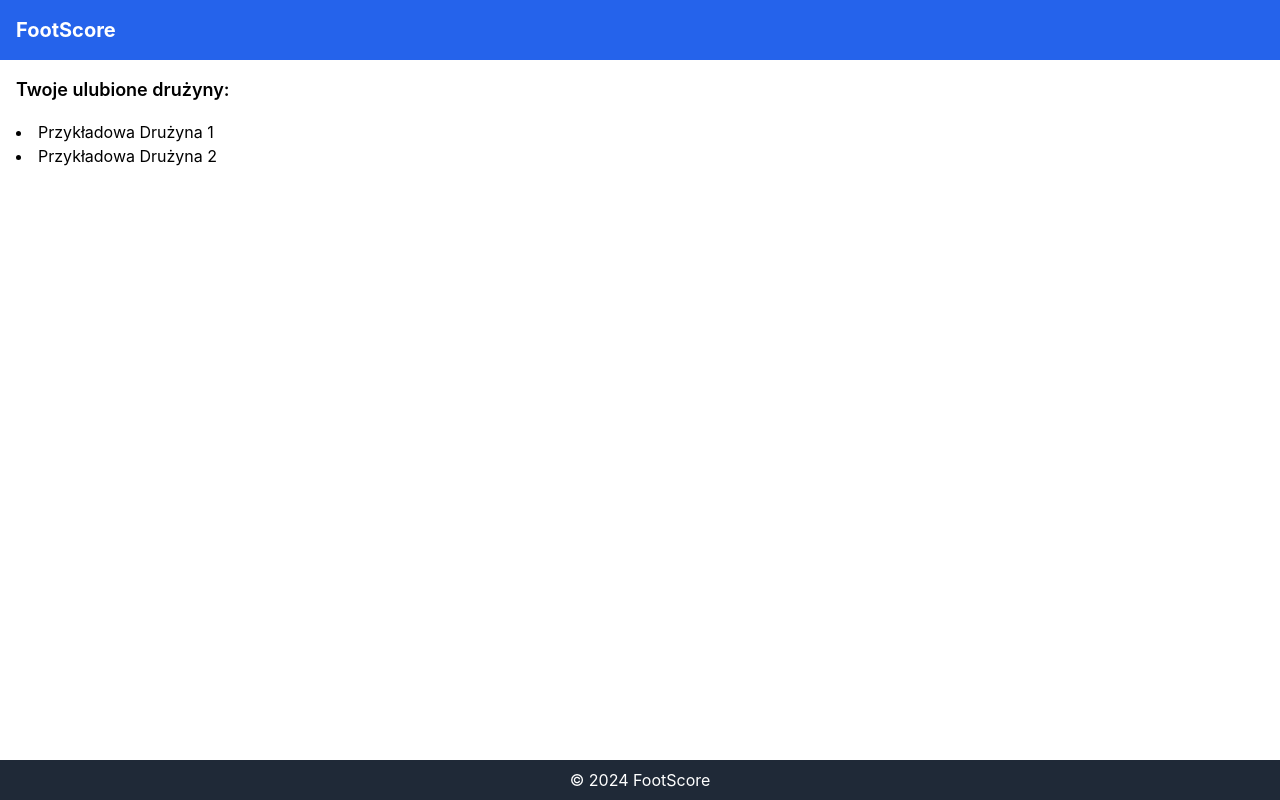
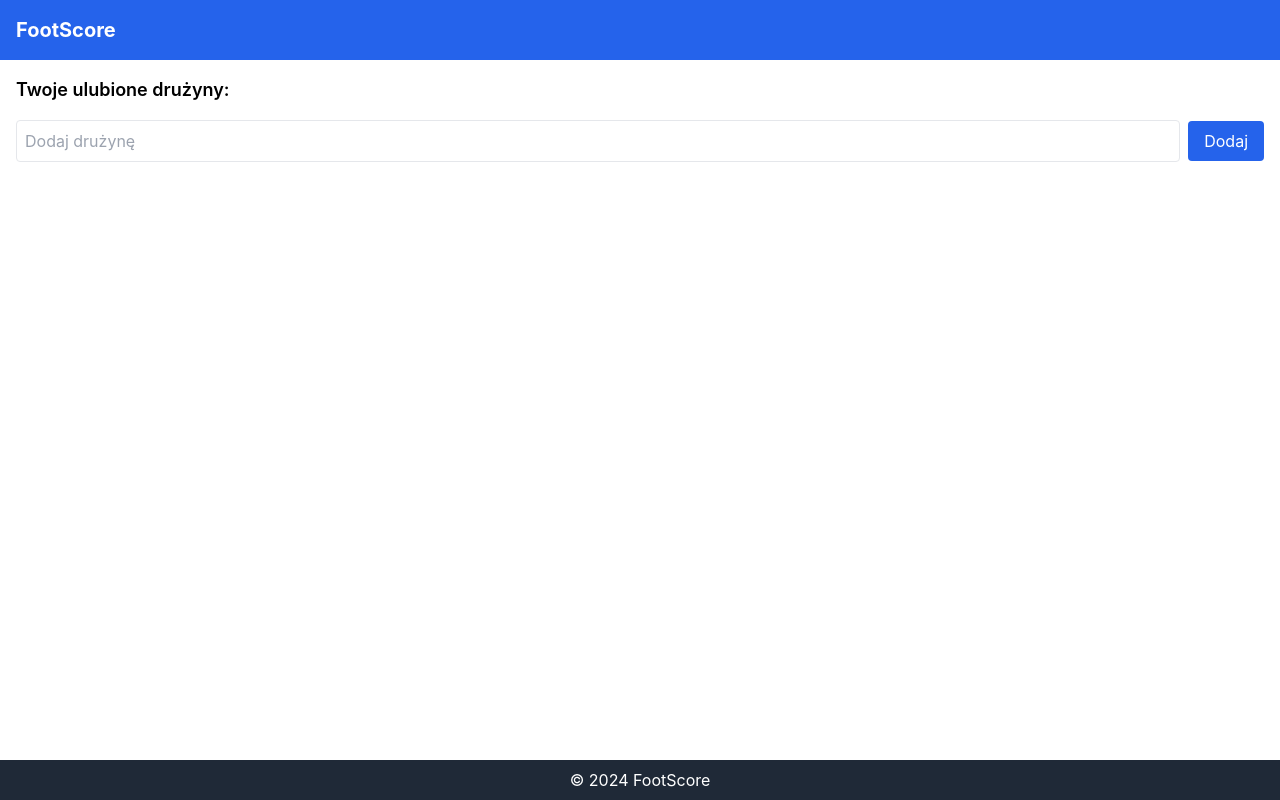
Before and after one commit to tlopwo/FootScore, a React (Create React App) app: page / in a window 1280 px wide. Built offline with nearby package versions, Linux system fonts and the light colour scheme.

Commit message:
Dodanie funkcjonalności dodawania i usuwania
Zapisuje się wartosć

```diff
--- /dev/null
+++ b/src/components/TeamList.css
@@ -0,0 +1,14 @@
+.team-list {
+    padding: 16px;
+  }
+  .team-list li {
+    display: flex;
+    justify-content: space-between;
+    margin-bottom: 8px;
+  }
+  .team-list button {
+    color: #b91c1c;
+  }
+  .team-list button:hover {
+    color: #7f1d1d;
+  }
--- a/src/components/TeamList.js
+++ b/src/components/TeamList.js
@@ -1,15 +1,110 @@
-import React from "react";
+import "./TeamList.css";
+import React, { useState, useEffect } from "react";
 
 const TeamList = () => {
+  const [teams, setTeams] = useState(() => {
+    // Wczytanie drużyn z Local Storage
+    const savedTeams = localStorage.getItem("teams");
+    return savedTeams ? JSON.parse(savedTeams) : [];
+  });
+  const [teamName, setTeamName] = useState("");
+
+  useEffect(() => {
+    // Zapisanie drużyn do Local Storage
+    localStorage.setItem("teams", JSON.stringify(teams));
+  }, [teams]);
+
+  const addTeam = (e) => {
+    e.preventDefault();
+    if (teamName.trim()) {
+      setTeams([...teams, teamName.trim()]);
+      setTeamName("");
+    }
+  };
+  const removeTeam = (index) => {
+    setTeams(teams.filter((_, i) => i !== index)); // Usunięcie drużyny po indeksie
+  };
+
   return (
     <div className="p-4">
       <h2 className="text-lg font-semibold mb-4">Twoje ulubione drużyny:</h2>
-      <ul className="list-disc list-inside">
-        <li>Przykładowa Drużyna 1</li>
-        <li>Przykładowa Drużyna 2</li>
+      <ul className="list-disc list-inside mb-4">
+        {teams.map((team, index) => (
+          <li key={index} className="flex justify-between items-center">
+            <span>{team}</span>
+            <button
+              onClick={() => removeTeam(index)}
+              className="text-red-600 hover:text-red-800 ml-2"
+            >
+              Usuń
+            </button>
+          </li>
+        ))}
       </ul>
+
+      <form onSubmit={addTeam} className="flex items-center space-x-2">
+        <input
+          type="text"
+          value={teamName}
+          onChange={(e) => setTeamName(e.target.value)}
+          placeholder="Dodaj drużynę"
+          className="border rounded p-2 flex-grow"
+        />
+        <button
+          type="submit"
+          className="bg-blue-600 text-white px-4 py-2 rounded hover:bg-blue-700"
+        >
+          Dodaj
+        </button>
+      </form>
     </div>
   );
 };
 
 export default TeamList;
+
+// import React, { useState } from "react";
+
+// const TeamList = () => {
+//   const [teams, setTeams] = useState([]); // Lista drużyn
+//   const [teamName, setTeamName] = useState(""); // Wartość w formularzu
+
+//   // Funkcja dodająca drużynę
+//   const addTeam = (e) => {
+//     e.preventDefault(); // Zapobiegamy odświeżeniu strony
+//     if (teamName.trim()) {
+//       setTeams([...teams, teamName.trim()]); // Dodajemy drużynę do listy
+//       setTeamName(""); // Czyścimy pole tekstowe
+//     }
+//   };
+
+//   return (
+//     <div className="p-4">
+//       <h2 className="text-lg font-semibold mb-4">Twoje ulubione drużyny:</h2>
+//       <ul className="list-disc list-inside mb-4">
+//         {teams.map((team, index) => (
+//           <li key={index}>{team}</li>
+//         ))}
+//       </ul>
+
+//       {/* Formularz dodawania drużyn */}
+//       <form onSubmit={addTeam} className="flex items-center space-x-2">
+//         <input
+//           type="text"
+//           value={teamName}
+//           onChange={(e) => setTeamName(e.target.value)}
+//           placeholder="Dodaj drużynę"
+//           className="border rounded p-2 flex-grow"
+//         />
+//         <button
+//           type="submit"
+//           className="bg-blue-600 text-white px-4 py-2 rounded hover:bg-blue-700"
+//         >
+//           Dodaj
+//         </button>
+//       </form>
+//     </div>
+//   );
+// };
+
+// export default TeamList;
--- a/src/index.css
+++ b/src/index.css
@@ -9,6 +9,7 @@ body {
     sans-serif;
   -webkit-font-smoothing: antialiased;
   -moz-osx-font-smoothing: grayscale;
+
 }
 
 code {
```
Also changed, not shown: package.json (+4 -3 lines), 1 other file (tests, documents, lock files or other folders).
